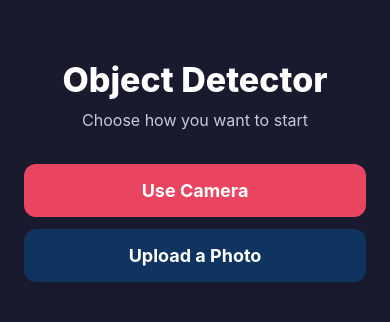
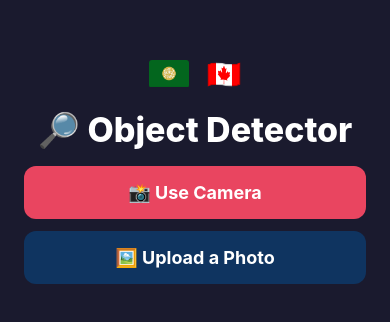
Before and after one commit to Torido-Mir/AI-for-Good-Hackathon, a React Native app: screen / in a window 390 px wide. Shown: the part 252-574 px from the top of the page. Built offline with nearby package versions, Linux system fonts and the light colour scheme; no server answers.

Commit message:
visibility

```diff
--- a/App.js
+++ b/App.js
@@ -119,6 +119,14 @@ export default function App() {
     setScreen('home');
   }, []);
 
+  const handleOpenLanguage = useCallback(() => {
+    if (!Array.isArray(detections) || detections.length === 0) {
+      Alert.alert('No Objects Detected', 'Language screen is available after detecting at least one object.');
+      return;
+    }
+    setScreen('language');
+  }, [detections]);
+
   if (screen === 'loading') {
     return (
       <View style={styles.loadingContainer}>
@@ -137,7 +145,7 @@ export default function App() {
           photoUri={photoUri}
           photoSize={photoSize}
           detections={detections}
-          onNext={() => setScreen('language')}
+          onNext={handleOpenLanguage}
           onBack={handleBackToHome}
         />
       </>
--- a/src/CameraScreen.js
+++ b/src/CameraScreen.js
@@ -17,10 +17,10 @@ export default function CameraScreen({ onPhotoCaptured, onBack }) {
       <SafeAreaView style={styles.container}>
         <View style={styles.permissionContainer}>
           <Text style={styles.permissionText}>
-            Camera access is needed to detect objects.
+            📷 Camera access is needed to detect objects.
           </Text>
           <TouchableOpacity style={styles.grantButton} onPress={requestPermission}>
-            <Text style={styles.grantButtonText}>Grant Permission</Text>
+            <Text style={styles.grantButtonText}>✅ Grant Permission</Text>
           </TouchableOpacity>
         </View>
       </SafeAreaView>
@@ -47,10 +47,10 @@ export default function CameraScreen({ onPhotoCaptured, onBack }) {
           <View style={styles.topBar}>
             {onBack ? (
               <TouchableOpacity style={styles.backButton} onPress={onBack}>
-                <Text style={styles.backButtonText}>Back</Text>
+                <Text style={styles.backButtonText}>⬅️ Back</Text>
               </TouchableOpacity>
             ) : null}
-            <Text style={styles.title}>Object Detector</Text>
+            <Text style={styles.title}>🔎 Object Detector</Text>
             {onBack ? <View style={styles.backButtonSpacer} /> : null}
           </View>
           <View style={styles.bottomBar}>
--- a/src/HomeScreen.js
+++ b/src/HomeScreen.js
@@ -1,21 +1,25 @@
 import React from 'react';
 import {
-  StyleSheet, View, Text, TouchableOpacity, SafeAreaView,
+  StyleSheet, View, Text, TouchableOpacity, SafeAreaView, Image,
 } from 'react-native';
 
 export default function HomeScreen({ onOpenCamera, onUploadPhoto }) {
   return (
     <SafeAreaView style={styles.container}>
       <View style={styles.content}>
-        <Text style={styles.title}>Object Detector</Text>
-        <Text style={styles.subtitle}>Choose how you want to start</Text>
-
+        <View style={styles.flagsRow}>
+          <View style={styles.flagItem}>
+            <Image source={require('../assets/rhg_flag.png')} style={styles.rhgFlag} resizeMode="contain" />
+          </View>
+          <Text style={styles.flagText}>🇨🇦</Text>
+        </View>
+        <Text style={styles.title}>🔎 Object Detector</Text>
         <TouchableOpacity style={styles.primaryButton} onPress={onOpenCamera}>
-          <Text style={styles.primaryButtonText}>Use Camera</Text>
+          <Text style={styles.primaryButtonText}>📸 Use Camera</Text>
         </TouchableOpacity>
 
         <TouchableOpacity style={styles.secondaryButton} onPress={onUploadPhoto}>
-          <Text style={styles.secondaryButtonText}>Upload a Photo</Text>
+          <Text style={styles.secondaryButtonText}>🖼️ Upload a Photo</Text>
         </TouchableOpacity>
       </View>
     </SafeAreaView>
@@ -37,8 +41,30 @@ const styles = StyleSheet.create({
     color: '#ffffff',
     fontSize: 34,
     fontWeight: '800',
-    marginBottom: 10,
+    marginBottom: 16,
     textAlign: 'center',
+  },
+  flagsRow: {
+    flexDirection: 'row',
+    alignItems: 'center',
+    justifyContent: 'center',
+    columnGap: 18,
+    marginBottom: 18,
+  },
+  flagItem: {
+    flexDirection: 'row',
+    alignItems: 'center',
+    columnGap: 6,
+  },
+  rhgFlag: {
+    width: 40,
+    height: 28,
+    borderRadius: 3,
+  },
+  flagText: {
+    color: '#ffffff',
+    fontSize: 28,
+    fontWeight: '700',
   },
   subtitle: {
     color: '#c9c9d6',
--- a/src/LanguageScreen.js
+++ b/src/LanguageScreen.js
@@ -6,6 +6,7 @@ import {
   TouchableOpacity,
   SafeAreaView,
   Alert,
+  Image,
 } from 'react-native';
 import * as Audio from 'expo-audio';
 import {
@@ -15,7 +16,7 @@ import {
 
 async function playUri(uri, soundRef) {
   if (!uri) {
-    throw new Error('No audio available.');
+    throw new Error('🔇 No audio available.');
   }
 
   if (!soundRef.current) {
@@ -54,7 +55,7 @@ export default function LanguageScreen({ objectWord, englishSpeechBase64, onBack
       const englishAudioUri = englishSpeechBase64ToUri(englishSpeechBase64);
       await playUri(englishAudioUri, soundRef);
     } catch (err) {
-      Alert.alert('Audio Error', err.message || 'Could not play English audio.');
+      Alert.alert('🔊 Audio Error', err.message || 'Could not play English audio.');
     }
   }, [englishSpeechBase64]);
 
@@ -72,7 +73,7 @@ export default function LanguageScreen({ objectWord, englishSpeechBase64, onBack
 
       await playUri(audioUri, soundRef);
     } catch (err) {
-      Alert.alert('Audio Error', err.message || 'Could not play Rohingya audio.');
+      Alert.alert('🔊 Audio Error', err.message || 'Could not play Rohingya audio.');
     } finally {
       setLoadingRohingya(false);
     }
@@ -81,16 +82,16 @@ export default function LanguageScreen({ objectWord, englishSpeechBase64, onBack
   return (
     <SafeAreaView style={styles.container}>
       <View style={styles.content}>
-        <Text style={styles.heading}>Detected Object</Text>
+        <Text style={styles.heading}>🎯 Detected Object</Text>
         <Text style={styles.objectWord}>{englishWord}</Text>
 
         <View style={styles.infoCard}>
-          <Text style={styles.label}>English word</Text>
+          <Text style={styles.label}>🇨🇦 English word</Text>
           <Text style={styles.value}>{englishWord}</Text>
         </View>
 
         <TouchableOpacity style={styles.primaryButton} onPress={handlePlayEnglish}>
-          <Text style={styles.buttonText}>Play English Sound</Text>
+          <Text style={styles.buttonText}>🔊 Play English Sound</Text>
         </TouchableOpacity>
 
         <TouchableOpacity
@@ -99,20 +100,23 @@ export default function LanguageScreen({ objectWord, englishSpeechBase64, onBack
           disabled={loadingRohingya}
         >
           <Text style={styles.buttonText}>
-            {loadingRohingya ? 'Preparing Rohingya Audio...' : 'Say Sentence in Rohingya'}
+            {loadingRohingya ? '⏳ Preparing Rohingya Audio...' : '🗣️ Say Sentence in Rohingya'}
           </Text>
         </TouchableOpacity>
 
         {rohingyaText ? (
           <View style={styles.infoCard}>
-            <Text style={styles.label}>Rohingya text</Text>
+            <View style={styles.labelRow}>
+              <Image source={require('../assets/rhg_flag.png')} style={styles.rhgFlag} resizeMode="contain" />
+              <Text style={styles.label}>Rohingya text</Text>
+            </View>
             <Text style={styles.value}>{rohingyaText}</Text>
           </View>
         ) : null}
       </View>
 
       <TouchableOpacity style={styles.backButton} onPress={onBack}>
-        <Text style={styles.backButtonText}>Back to Results</Text>
+        <Text style={styles.backButtonText}>⬅️ Back to Results</Text>
       </TouchableOpacity>
     </SafeAreaView>
   );
@@ -149,6 +153,17 @@ const styles = StyleSheet.create({
     color: '#c9c9d6',
     fontSize: 14,
     marginBottom: 4,
+  },
+  labelRow: {
+    flexDirection: 'row',
+    alignItems: 'center',
+    columnGap: 6,
+    marginBottom: 4,
+  },
+  rhgFlag: {
+    width: 20,
+    height: 14,
+    borderRadius: 2,
   },
   value: {
     color: '#ffffff',
--- a/src/ResultScreen.js
+++ b/src/ResultScreen.js
@@ -25,6 +25,7 @@ export default function ResultScreen({ photoUri, photoSize, detections, onBack,
 
   const scaleX = imageDisplayWidth / sourceWidth;
   const scaleY = imageDisplayHeight / sourceHeight;
+  const isNextDisabled = safeDetections.length === 0;
 
   return (
     <SafeAreaView style={styles.container}>
@@ -73,7 +74,7 @@ export default function ResultScreen({ photoUri, photoSize, detections, onBack,
 
       <View style={styles.detailsContainer}>
         <Text style={styles.summaryText}>
-          {safeDetections.length} object{safeDetections.length !== 1 ? 's' : ''} detected
+          🎯 {safeDetections.length} object{safeDetections.length !== 1 ? 's' : ''} detected
         </Text>
         <FlatList
           data={safeDetections}
@@ -91,11 +92,15 @@ export default function ResultScreen({ photoUri, photoSize, detections, onBack,
       </View>
 
       <TouchableOpacity style={styles.backButton} onPress={onBack}>
-        <Text style={styles.backButtonText}>Back to Camera</Text>
+        <Text style={styles.backButtonText}>⬅️ Back to Camera</Text>
       </TouchableOpacity>
 
-      <TouchableOpacity style={styles.nextButton} onPress={onNext}>
-        <Text style={styles.nextButtonText}>&gt;&gt;</Text>
+      <TouchableOpacity
+        style={[styles.nextButton, isNextDisabled && styles.nextButtonDisabled]}
+        onPress={onNext}
+        disabled={isNextDisabled}
+      >
+        <Text style={styles.nextButtonText}>{isNextDisabled ? '🚫' : '🗣️'}</Text>
       </TouchableOpacity>
     </SafeAreaView>
   );
@@ -138,6 +143,9 @@ const styles = StyleSheet.create({
     alignItems: 'center',
     justifyContent: 'center',
   },
+  nextButtonDisabled: {
+    backgroundColor: '#6d7280',
+  },
   nextButtonText: {
     color: '#ffffff',
     fontSize: 20,
```
Also changed, not shown: assets/rhg_flag.png (added).
